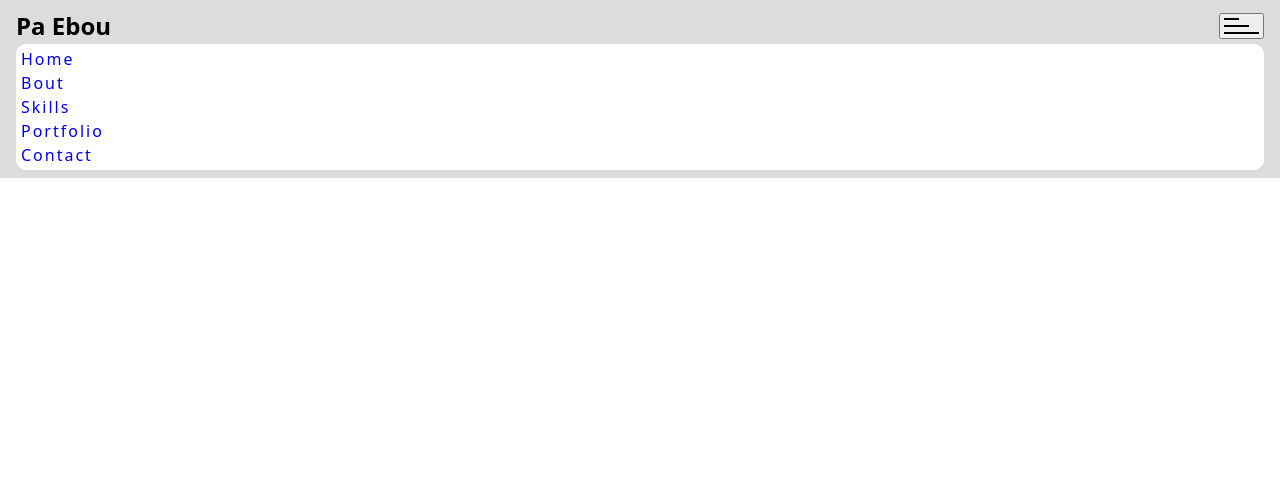
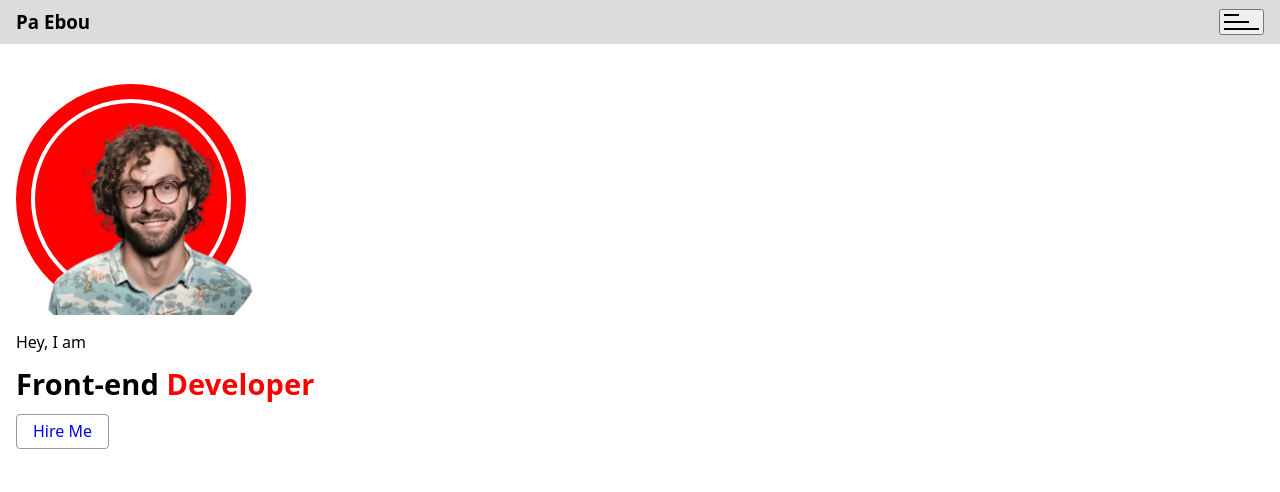
Before and after one commit to touraye/paebou.gm, a plain HTML site: page index.html in a window 1280 px wide. Drawn offline with Linux system fonts and the light colour scheme.

Commit message:
creating masthead

```diff
--- a/index.html
+++ b/index.html
@@ -8,7 +8,7 @@
   <title>Pa Ebou</title>
 </head>
 <body>
-  <header>
+  <nav>
     <section class="contain">
       <!-- menu bar -->
       <div class="menu">
@@ -20,7 +20,7 @@
         </button>
       </div>
       <!-- nav links -->
-      <nav class="nav">
+      <div class="nav">
         <a href="#" class="nav-link">
           home
         </a>
@@ -36,7 +36,27 @@
         <a href="#" class="nav-link">
           contact
         </a>
-      </nav>
+      </div>
+    </section>
+  </nav>
+  <!-- masthead -->
+  <header class="masthead">
+    <section class="contain">
+      <div class="about">
+        <div class="about-detail">
+          <p>Hey, I am</p>
+          <h1>Front-end <span>Developer</span></h1>
+          <a href="#">Hire Me</a>
+        </div>
+        <div class="about-media">
+          <div class="cover">
+            <div class="circle"></div>
+            <div class="image-cover">
+              <img src="./assets/profile.png" alt="about-image">
+            </div>
+          </div>
+        </div>
+      </div>
     </section>
   </header>
 </body>
--- a/styles.css
+++ b/styles.css
@@ -14,7 +14,7 @@
   max-width: 100%;
 }
 
-header {
+nav {
   background-color: rgb(221, 219, 219);
   padding: 0.5rem 1rem;
 }
@@ -70,7 +70,7 @@
 .nav {
   background-color: #fff;
   padding: 3px 5px;
-  display: flex;
+  display: none;
   flex-direction: column;
   border-radius: 10px;
 }
@@ -84,3 +84,64 @@
 .nav a:hover {
   background-color: rgb(221, 219, 219);
 }
+
+/* masthead */
+.masthead {
+  padding: 0.5rem 1rem;
+}
+
+.about {
+  display: flex;
+  flex-direction: column-reverse;
+  gap: 1rem;
+  padding: 2rem 0;
+}
+
+.about-detail p {
+  font-weight: 500;
+}
+
+.about-detail h1 {
+  font-size: 29px;
+  letter-spacing: 0.1px;
+  margin: 0.5rem 0;
+}
+
+.about-detail h1 span {
+  color: red;
+}
+
+.about-detail a {
+  display: inline-block;
+  border: 1px solid #999;
+  border-radius: 4px;
+  padding: 0.3rem 1rem;
+  text-decoration: none;
+  cursor: pointer;
+}
+
+/* about media */
+.cover {
+
+  position: relative;
+  background: red;
+  width: 230px;
+  height: 230px;
+  border-radius: 50%;
+}
+
+.circle {
+  position: absolute;
+  top: 15px;
+  left: 15px;
+  border: 4px solid #fff;
+  border-radius: 50%;
+  width: 200px;
+  height: 200px;
+}
+
+.image-cover {
+  position: absolute;
+  top: 40px;
+  right: -25px;
+}
```
Also changed, not shown: assets/profile.png (added).
